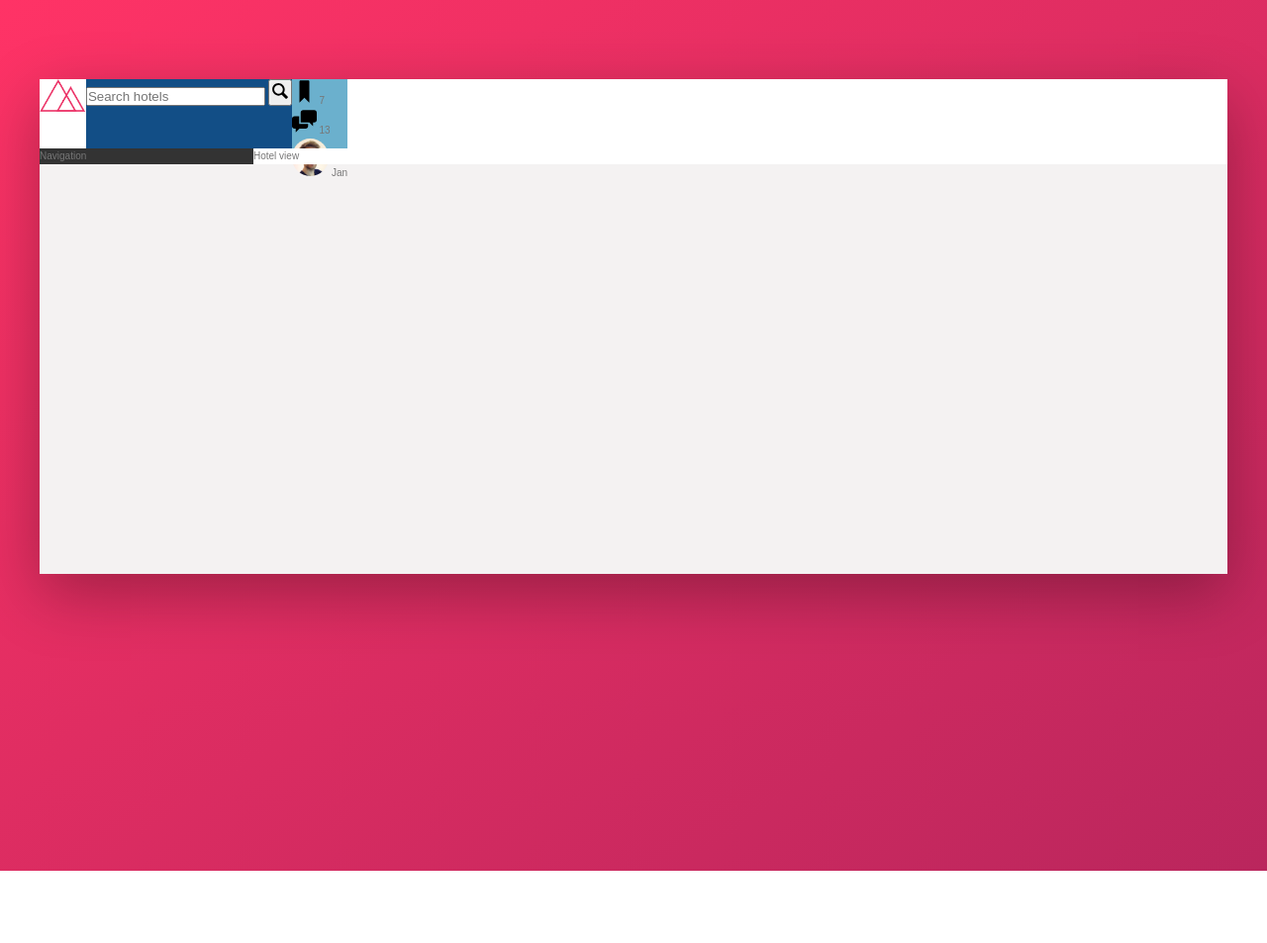
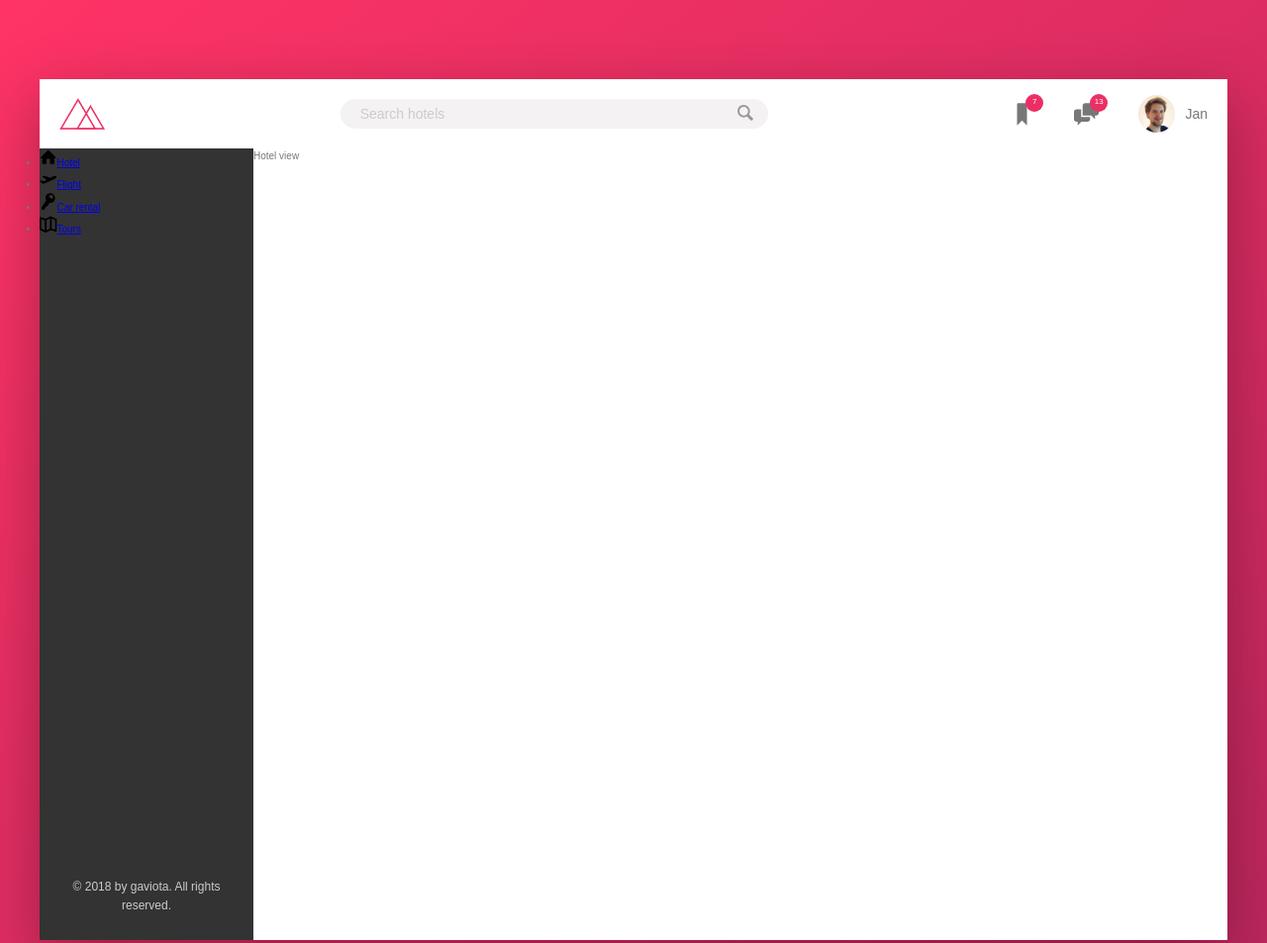
Before and after one commit to golasowska/html-css-exercise4, a website: page index.html in a window 1280 px wide. Shown: the top 953 px of the page at 99% size. Before the commit the page ends 880 px from the top, so only its background shows below. Drawn offline with Linux system fonts and the light colour scheme.

Commit message:
new section

```diff
--- a/index.html
+++ b/index.html
@@ -43,7 +43,44 @@
           </header>
           <div class="content">
             <nav class="sidebar">
-              Navigation
+              <ul class="side-nav">
+                <li class="side-nav__item">
+                  <a href="#" class="side-nav__link">
+                    <svg class="side-nav__icon">
+                      <use xlink:href="./img/sprite.svg#icon-home"></use>
+                      <span>Hotel</span>
+                    </svg>
+                  </a>
+                </li>
+                <li class="side-nav__item">
+                  <a href="#" class="side-nav__link">
+                    <svg class="side-nav__icon">
+                      <use xlink:href="./img/sprite.svg#icon-aircraft-take-off"></use>
+                      <span>Flight</span>
+                    </svg>
+                  </a>
+                </li>
+                <li class="side-nav__item">
+                  <a href="#" class="side-nav__link">
+                    <svg class="side-nav__icon">
+                      <use xlink:href="./img/sprite.svg#icon-key"></use>
+                      <span>Car rental</span>
+                    </svg>
+                  </a>
+                </li>
+                <li class="side-nav__item">
+                  <a href="#" class="side-nav__link">
+                    <svg class="side-nav__icon">
+                      <use xlink:href="./img/sprite.svg#icon-map"></use>
+                      <span>Tours</span>
+                    </svg>
+                  </a>
+                </li>
+              </ul>
+
+              <div class="legal">
+                &copy; 2018 by gaviota. All rights reserved.
+              </div>
             </nav>
             <main class="hotel-view">
               Hotel view
--- a/sass/_components.scss
+++ b/sass/_components.scss
@@ -2,47 +2,128 @@
 
 .logo {
   height: 3.25rem;
+  margin-left: 2rem;
 }
 
 // SEARCH
 
 .search {
-  background-color: #124e86;
+  flex: 0 0 40%;
+  display: flex;
+  align-items: center;
+  justify-content: center;
   &__input {
+    font-family: inherit;
+    font-size: inherit;
+    background-color: var(--color-grey-light-2);
+    border: none;
+    padding: 0.7rem 2rem;
+    border-radius: 100px;
+    width: 90%;
+    transition: all 0.2s;
+    margin-right: -3.25rem;
+
+    &:focus {
+      outline: none;
+      width: 100%;
+      background-color: var(--color-grey-light-3);
+    }
+    &::-webkit-input-placeholder {
+      font-weight: 100;
+      color: var(--color-grey-light-4);
+    }
+  }
+
+  &__input:focus + &__button {
+    background-color: var(--color-grey-light-3);
   }
 
   &__button {
+    border: none;
+    background-color: var(--color-grey-light-2);
+    &:focus {
+      outline: none;
+    }
+    &:active {
+      transform: translateY(2px);
+    }
   }
 
   &__icon {
     height: 2rem;
     width: 2rem;
+    fill: var(--color-grey-dark-3);
   }
 }
 
 // USER NAVIGATION
 
 .user-nav {
-  background-color: #6bb0cd;
+  align-self: stretch;
+  display: flex;
+  align-items: center;
+  & > * {
+    padding: 0 2rem;
+    cursor: pointer;
+    height: 100%;
+    display: flex;
+    align-items: center;
+    transition: all 0.2s;
+  }
+  & > *:hover {
+    background-color: var(--color-grey-light-2);
+  }
   &__icon-box {
+    position: relative;
   }
 
   &__icon {
     height: 2.5rem;
     width: 2.5rem;
+    fill: var(--color-grey-dark-2);
   }
 
   &__notification {
-  }
-
-  &__user {
+    font-size: 0.8rem;
+    height: 1.75rem;
+    width: 1.75rem;
+    border-radius: 100px;
+    background-color: var(--color-primary);
+    color: #fff;
+    position: absolute;
+    top: 1.5rem;
+    right: 1.1rem;
+    display: flex;
+    justify-content: center;
+    align-items: center;
   }
 
   &__user-photo {
     height: 3.75rem;
     border-radius: 50%;
+    margin-right: 1rem;
+  }
+}
+
+// side nav
+
+.side-nav {
+  &__item {
+  }
+  &__link {
   }
 
-  &__user-name {
+  &__icon {
+    width: 1.75rem;
+    height: 1.75rem;
   }
 }
+
+// legal text
+
+.legal {
+  font-size: 1.2rem;
+  color: var(--color-grey-light-4);
+  text-align: center;
+  padding: 2.5rem;
+}
--- a/sass/_layout.scss
+++ b/sass/_layout.scss
@@ -7,10 +7,13 @@
 }
 
 .header {
+  font-size: 1.4rem;
   height: 7rem;
   background-color: #fff;
   border-bottom: var(--color-grey-light-2);
   display: flex;
+  justify-content: space-between;
+  align-items: center;
 }
 
 .content {
@@ -20,10 +23,14 @@
 .sidebar {
   background-color: var(--color-grey-dark-1);
   flex: 0 0 18%;
+  display: flex;
+  flex-direction: column;
+  justify-content: space-between;
 }
 
 .hotel-view {
   background-color: #fff;
   // background-color: #87e616;
   flex: 1;
+  height: 80rem;
 }
```
Also changed, not shown: css/style.css.
